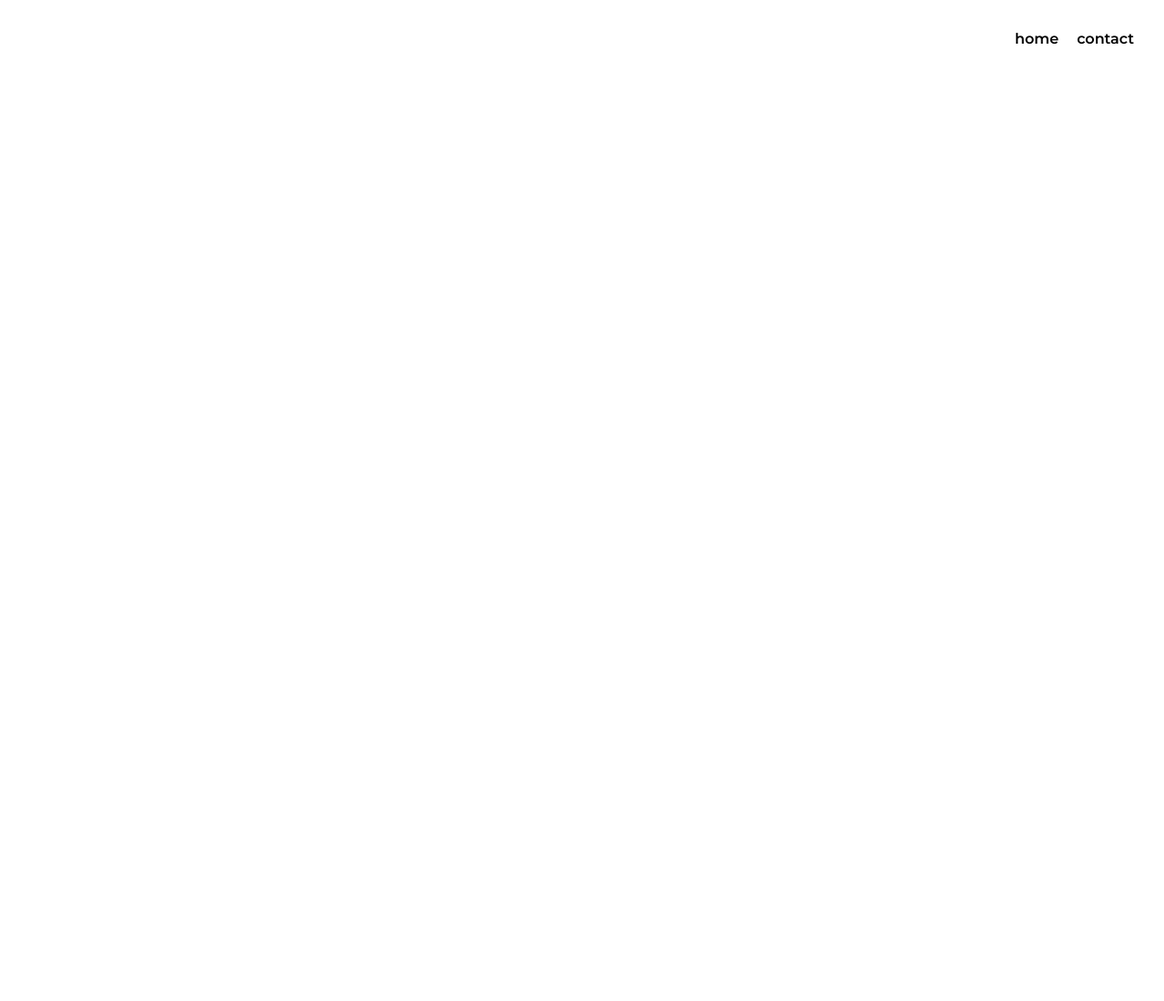
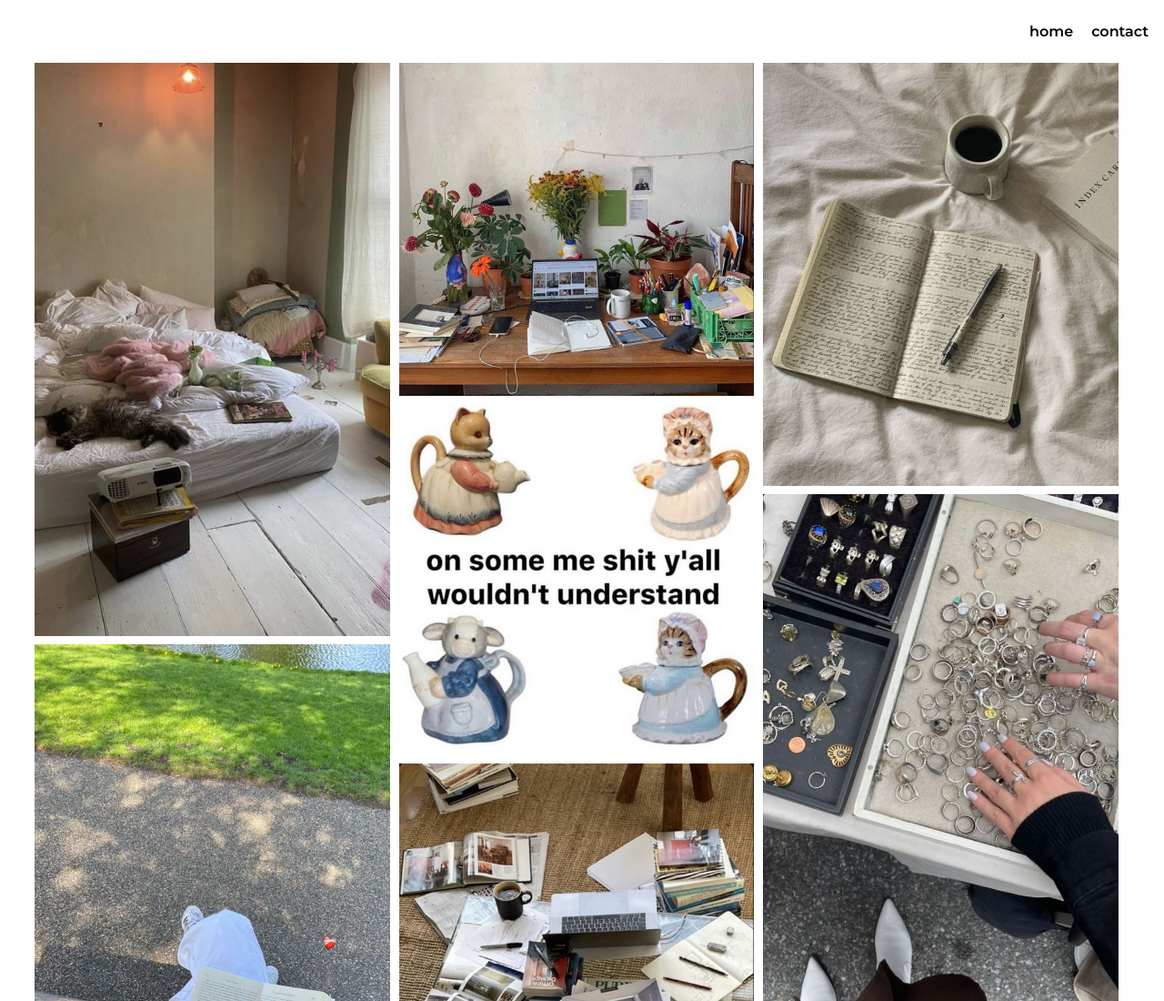
Before and after one commit to jadeshenker/ltcajp-part-two, a plain HTML site: page index.html in a window 1280 px wide. Shown: the top 1100 px of the page at 91% size. Before the commit the page ends 800 px from the top, so only its background shows below. Drawn offline with Linux system fonts and the light colour scheme.

Commit message:
grid of photos

```diff
--- a/index.html
+++ b/index.html
@@ -8,11 +8,46 @@
         <link href="https://fonts.googleapis.com/css2?family=Montserrat:ital,wght@0,100..900;1,100..900&display=swap" rel="stylesheet">
     </head>
     <body>
-        <nav>
+        <nav class="nav-bar">
             <ul class="nav-list">
                 <li class="nav-item"><a class="nav-link" href="#">home</a></li>
                 <li class="nav-item"><a class="nav-link" href="mailto:jadeshenker@icloud.com?subject=say hello!">contact</a></li>
             </ul>
         </nav>
+        <div class="grid">
+            <div class="grid-col">
+                <div class="grid-item">
+                    <img class="grid-img" src="assets/bedroom.jpg" />
+                </div>
+                <div class="grid-item">
+                    <img class="grid-img" src="assets/book.jpg" />
+                </div>
+                <div class="grid-item">
+                    <img class="grid-img" src="assets/bows.jpg" />
+                </div>
+            </div>
+            <div class="grid-col">
+                <div class="grid-item">
+                    <img class="grid-img" src="assets/desk.jpg" />
+                </div>
+                <div class="grid-item">
+                    <img class="grid-img" src="assets/on_some_shit.jpg" />
+                </div>
+                <div class="grid-item">
+                    <img class="grid-img" src="assets/many_books.jpg" />
+                </div>
+            </div>
+            <div class="grid-col">
+                <div class="grid-item">
+                    <img class="grid-img" src="assets/journal.jpg" />
+                </div>
+                <div class="grid-item">
+                    <img class="grid-img" src="assets/rings.jpg" />
+                </div>
+                <div class="grid-item">
+                    <img class="grid-img" src="assets/orbs.jpg" />
+                </div>
+            </div>
+        </div>
     </body>
 </html>
--- a/styles.css
+++ b/styles.css
@@ -1,7 +1,19 @@
+html {
+    scroll-behavior: smooth;
+}
+
 body {
     font-family: "Montserrat", sans-serif;
     font-size: 14px;
     font-weight: 300;
+}
+
+.nav-bar {
+    overflow: hidden;
+    background-color: white;
+    position: fixed; /* set the navbar to fixed position */
+    top: 0; /* position the navbar at the top of the page */
+    width: 100%; /* full width */
 }
 
 .nav-list {
@@ -28,3 +40,20 @@ body {
 .nav-link:hover {
     color: rgb(255, 209, 240);
 }
+
+.grid {
+    display: flex;
+    padding: 0 25px;
+}
+
+.grid-col {
+    width: 33%;
+}
+
+.grid-img {
+    width: 100%;
+}
+
+.grid-item {
+    margin: 5px;
+}
```
Also changed, not shown: assets/bedroom.jpg (added), assets/book.jpg (added), assets/bows.jpg (added), assets/desk.jpg (added), assets/journal.jpg (added), assets/many_books.jpg (added), assets/on_some_shit.jpg (added), assets/orbs.jpg (added), assets/rings.jpg (added).
